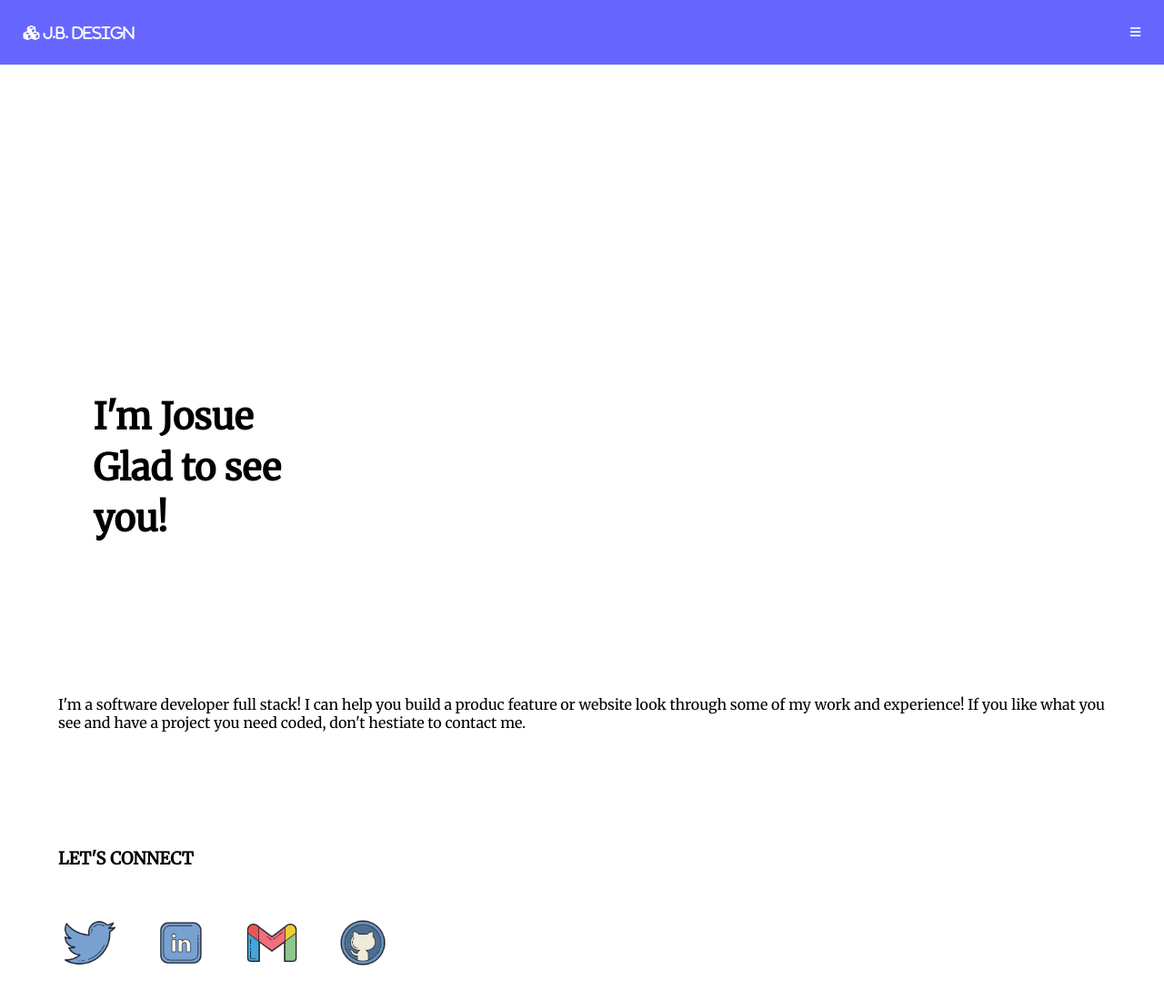
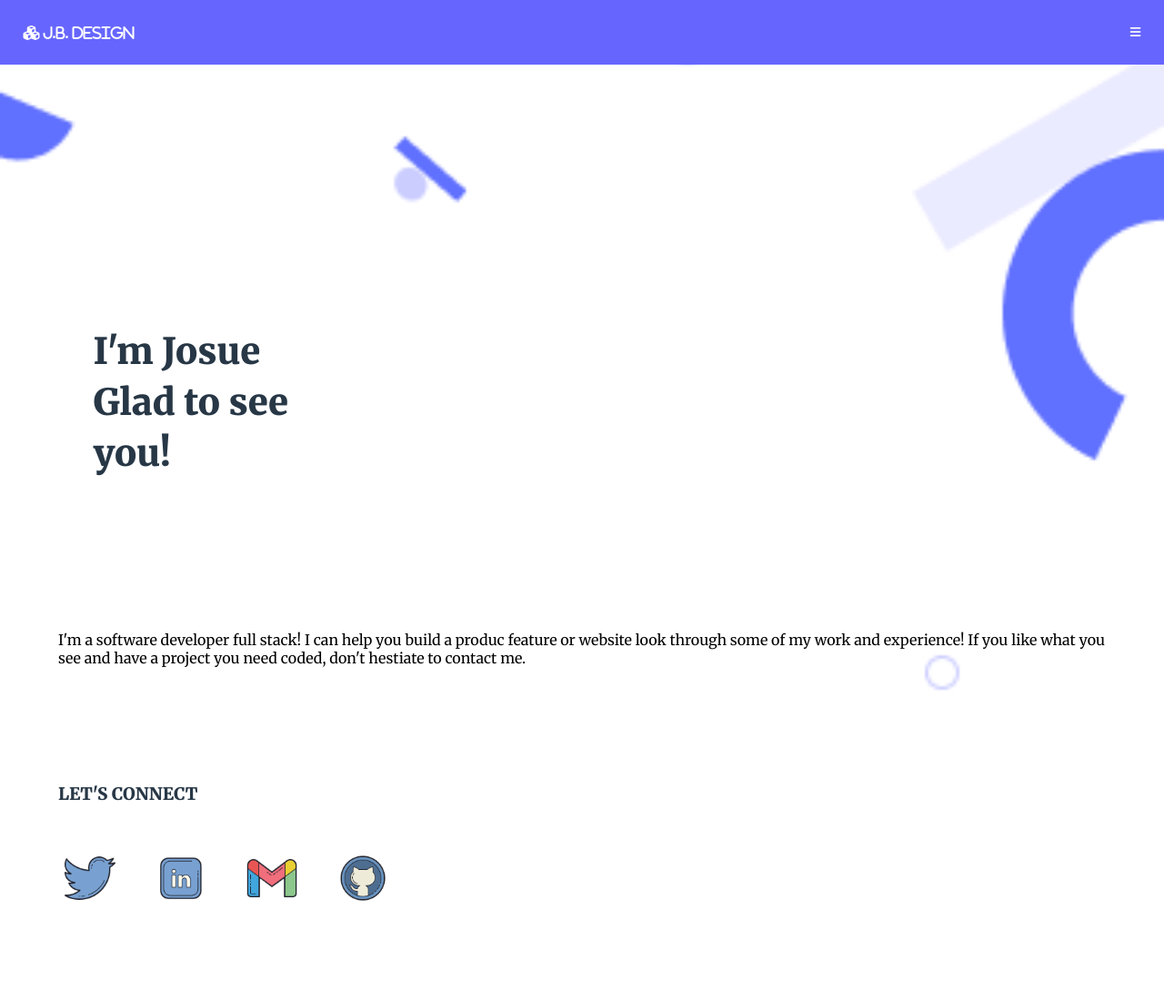
Before and after one commit to jdbs9514/New-portfolio, a website: page index.html in a window 1280 px wide. Shown: the whole page at 91% size. After the commit the page ends 1068 px from the top, so only its background shows below. Drawn offline with Linux system fonts and the light colour scheme.

Commit message:
add background and color fonts

```diff
--- a/index.html
+++ b/index.html
@@ -8,6 +8,7 @@
     <link rel="stylesheet" href="./style.css">
     <script src="https://kit.fontawesome.com/4dc3d7e55b.js" crossorigin="anonymous"></script>
     <link href="https://fonts.googleapis.com/css2?family=Merriweather&display=swap" rel="stylesheet">
+    <link href="https://fonts.googleapis.com/css2?family=Merriweather:wght@400;900&display=swap" rel="stylesheet">
     <title>Josué Benavides</title>
 </head>
 
@@ -36,12 +37,11 @@
             <div class="conect">
                 <h3>LET'S CONNECT</h3>
                 <ul class="icons">
-                    <li><img class="img" src="./images/twitter.png" alt="twitter"></li>
-                    <li><img class="img" src="./images/linkedin.png" alt="linkedin"></li>
-                    <li><img class="img" src="./images/gmail.png" alt="gmail"></li>
-                    <li><img class="img" src="./images/github.png" alt="github"></li>
+                    <li><a href="https://twitter.com/JODA1015"><img class="img" src="./images/twitter.png" alt="twitter"></a></li>
+                    <li><a href="https://www.linkedin.com/in/josue-benavides-617749b2/"><img class="img" src="./images/linkedin.png" alt="linkedin"></a></li>
+                    <li><a href="https://mail.google.com/mail/u/0/#inbox"><img class="img" src="./images/gmail.png" alt="gmail"></a></li>
+                    <li><a href="https://github.com/jdbs9514"><img class="img" src="./images/github.png" alt="github"></a></li>
                 </ul>
-
             </div>
         </div>
     </section>
--- a/style.css
+++ b/style.css
@@ -13,6 +13,8 @@
   padding: 2%;
   background-color: #66ff;
   color: #fff;
+  position: fixed;
+  width: 100vw;
 }
 
 .hamburger-button {
@@ -26,11 +28,21 @@
 }
 
 .presentation {
+  font-family: 'Merriweather', serif;
+  color: #273746;
   text-align: start;
   padding: 8%;
   margin-top: 20%;
   font-size: 2.5rem;
   line-height: 3.5rem;
+}
+
+.first-section {
+  background-image: url("./images/background.png");
+  background-repeat: no-repeat;
+  background-size: 100vw;
+  overflow-x: hidden;
+  border-bottom-left-radius: 15%;
 }
 
 .description {
@@ -39,6 +51,10 @@
 
 .conect {
   padding: 5%;
+}
+
+h3 {
+  color: #273746;
 }
 
 .icons {
@@ -50,4 +66,5 @@
 
 .img {
   width: 70%;
+  cursor: pointer;
 }
```
Also changed, not shown: images/background.png (added).
